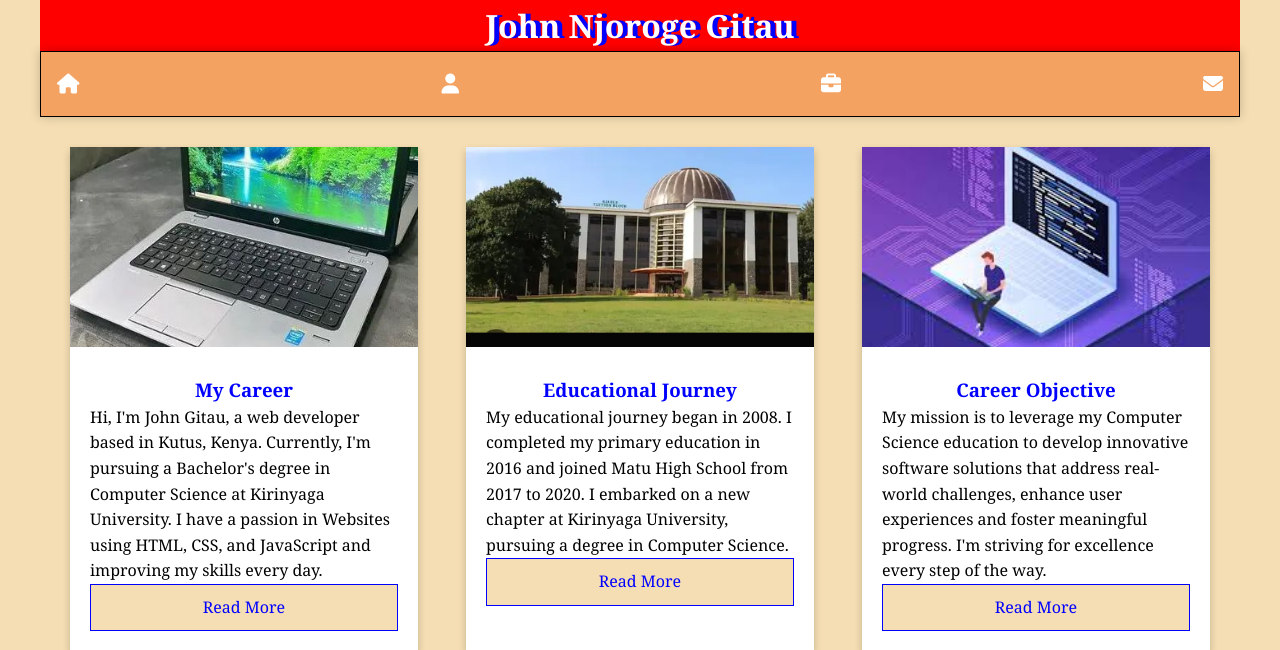
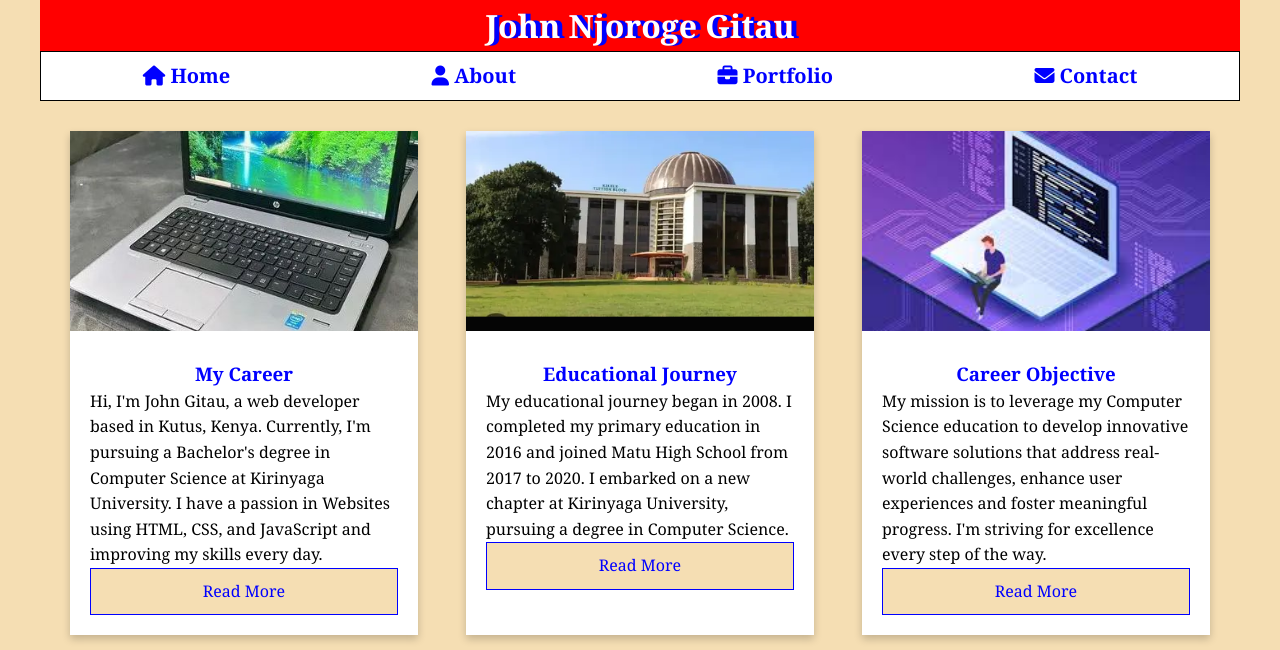
Before and after one commit to jonterob/Tech-John, a PHP site: page / in a window 1280 px wide. Shown: the top 650 px of the page. Run offline with PHP 8.4, Linux system fonts and the light colour scheme.

Commit message:
Update index.css

```diff
--- a/index.css
+++ b/index.css
@@ -32,58 +32,28 @@ body {
 .nav {
     display: flex; /* Default Flexbox */
     flex-direction: row; /* Horizontal layout */
-    justify-content: space-between; /* Optional: space links evenly within the nav */
-    background-color: #f4a261;
+    justify-content: space-around; /* Optional: space links evenly within the nav */
+    background-color: white;
     padding: 6px;
     gap: 10px;
     border: 1px solid black;
     flex-wrap: nowrap; /* Prevent wrapping */
     overflow-x: auto; /* Allow horizontal scrolling if needed */
-    box-shadow: 0 0 10px rgba(0, 0, 0, 0.2);
-    flex-wrap: nowrap;
-    z-index: 100;
-    width: 100%;
-    flex-wrap: nowrap;
+
 }
 
 .nav a {
     text-decoration: none;
+    color: blue;
     font-size: 20px;
     font-weight: bold;
     padding: 2px;
     transition: color 0.3s ease, background-color 0.3s ease;
     flex-wrap: nowrap; /* Prevent wrapping */
-    position: relative;
-    display: inline-block;
-    padding: 10px;
-    color: white;
-    text-decoration: none;
-}
-
-/* Tooltip Text */
-.nav a .tooltip {
-    visibility: hidden;
-    position: absolute;
-    bottom: 100%;
-    left: 50%;
-    transform: translateX(-50%);
-    background-color: white;
-    color: blue;
-    border-radius: 5px;
-    padding: 5px;
-    font-size: 14px;
-    opacity: 0;
-    transition: opacity 0.3s ease;
-    z-index: 10;
-}
-
-.nav a:hover .tooltip {
-    visibility: visible;
-    opacity: 1;
 }
 
 .nav a:hover {
-    color: #e76f51;
+    color: yellow;
     background-color: wheat;
     border-radius: 5px;
 }
```
